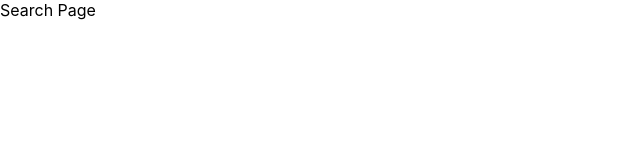
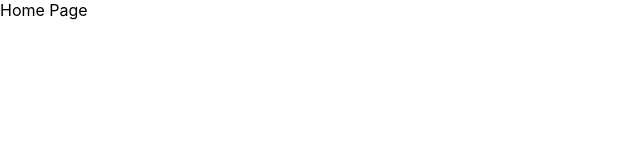
Before and after one commit to word-way/word-way-frontend, a React (Create React App) app: page / in a window 1280 px wide. Shown: the top 160 px of the page, without its empty margins (0-640 px from the left). Built offline with nearby package versions, Linux system fonts and the light colour scheme.

Commit message:
mod page name

```diff
--- a/src/pages/Fiiltering/WordList.tsx
+++ /dev/null
@@ -1,11 +0,0 @@
-import React from 'react';
-
-const Fiiltering: React.FC = () => {
-  return (
-    <div>
-      Fiiltering Page
-    </div>
-  );
-}
-
-export default Fiiltering;
--- /dev/null
+++ b/src/pages/Home/Home.tsx
@@ -0,0 +1,11 @@
+import React from 'react';
+
+const Home: React.FC = () => {
+  return (
+    <div>
+      Home Page
+    </div>
+  );
+}
+
+export default Home;
--- a/src/routes/index.tsx
+++ b/src/routes/index.tsx
@@ -2,14 +2,14 @@ import * as React from 'react';
 import { BrowserRouter, Switch, Route, Redirect } from 'react-router-dom';
 import Search from '../pages/Search/Search';
 import WordList from '../pages/WordList/WordList';
-import WordDetail from '../pages/WordDetail/WordList';
-import Fiiltering from '../pages/Fiiltering/WordList';
+import Home from '../pages/Home/Home';
+import WordDetail from '../pages/WordDetail/WordDetail';
 
 const Root: React.FC = () => (
     <BrowserRouter>
         <Switch>
-            <Route path="/" exact component={Search} />
-            <Route path="/filter" component={Fiiltering} />
+            <Route path="/" exact component={Home} />
+            <Route path="/Search" component={Search} />
             <Route path="/list" component={WordList} />
             <Route path="/detail" component={WordDetail} />
             <Redirect path="*" to="/" />
```
Also changed, not shown: src/pages/WordDetail/WordDetail.tsx (renamed from src/pages/WordDetail/WordList.tsx).
